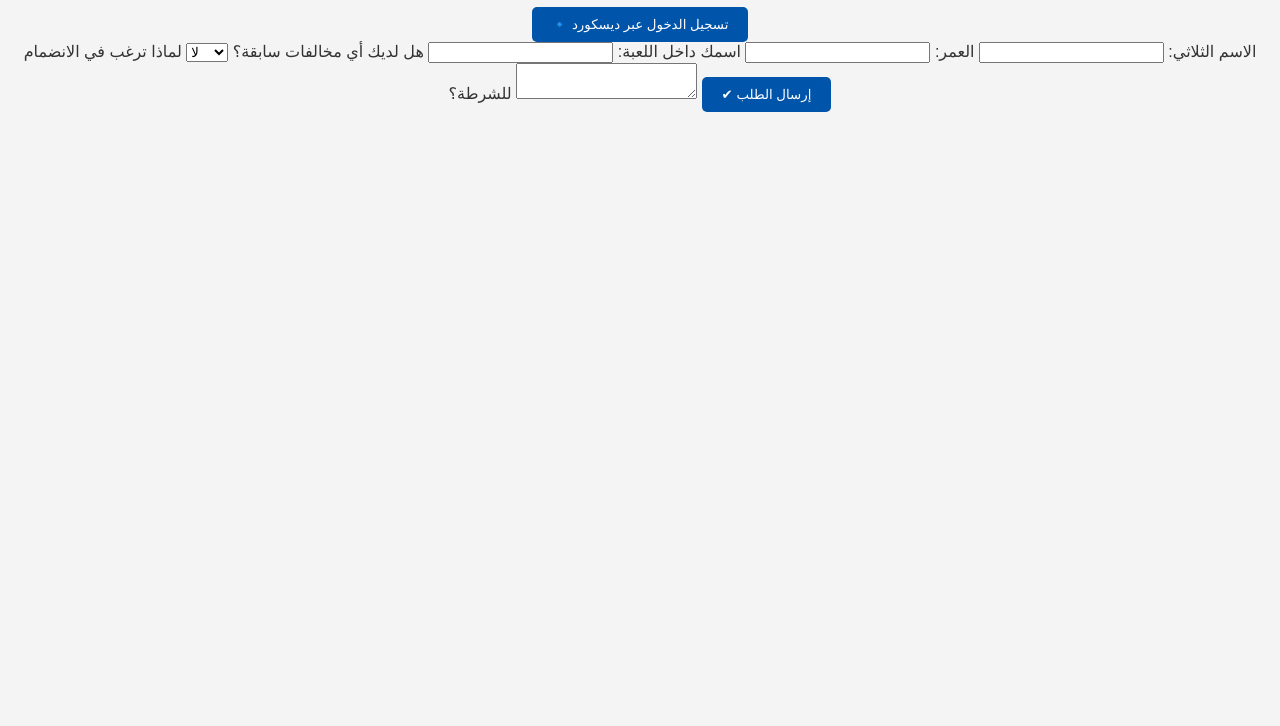
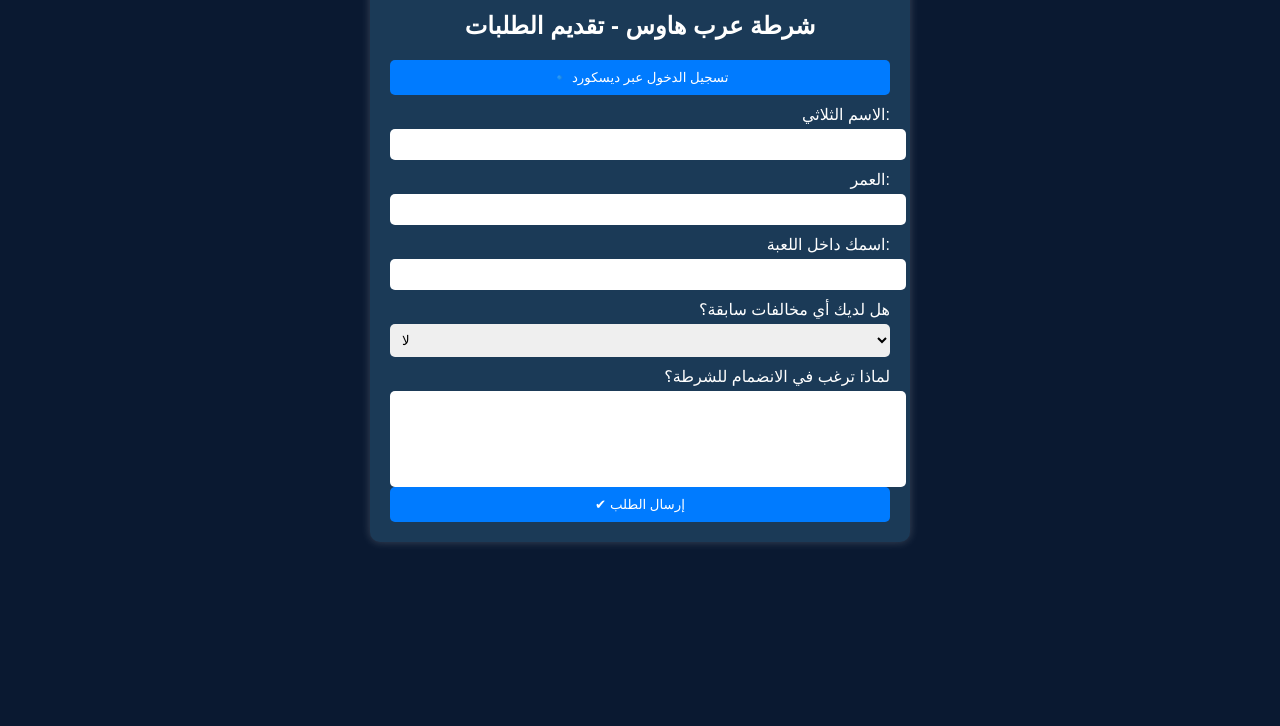
Before and after one commit to yahia23003/police-app, a plain HTML site: page index.html in a window 1280 px wide. Shown: the part 74-800 px from the top of the page. Drawn offline with Linux system fonts and the light colour scheme; no server answers.

Commit message:
Update styles.css

```diff
--- a/styles.css
+++ b/styles.css
@@ -1,35 +1,60 @@
-/* ملف CSS - تصميم جذاب */
 body {
     font-family: Arial, sans-serif;
-    background-color: #f4f4f4;
+    background-color: #0a1931;
+    color: white;
     text-align: center;
-    color: #333;
+    margin: 0;
+    padding: 0;
 }
 
-header {
-    background: #003366;
-    color: white;
+.container {
+    max-width: 500px;
+    margin: auto;
     padding: 20px;
+    background-color: #1b3a57;
+    border-radius: 10px;
+    box-shadow: 0px 0px 10px rgba(255, 255, 255, 0.2);
+    margin-top: 50px;
+}
+
+h1 {
+    font-size: 24px;
+    margin-bottom: 20px;
 }
 
 button {
-    background: #0055aa;
+    background-color: #007bff;
     color: white;
+    padding: 10px;
     border: none;
-    padding: 10px 20px;
+    border-radius: 5px;
     cursor: pointer;
-    border-radius: 5px;
+    width: 100%;
 }
 
 button:hover {
-    background: #004488;
+    background-color: #0056b3;
 }
 
-section {
-    background: white;
-    padding: 20px;
-    margin: 20px auto;
-    width: 50%;
-    border-radius: 10px;
-    box-shadow: 0px 0px 10px rgba(0, 0, 0, 0.1);
+form {
+    display: flex;
+    flex-direction: column;
 }
+
+label {
+    text-align: right;
+    margin-top: 10px;
+}
+
+input, textarea, select {
+    padding: 8px;
+    margin-top: 5px;
+    border: none;
+    border-radius: 5px;
+    width: 100%;
+}
+
+textarea {
+    resize: none;
+    height: 80px;
+}
```
